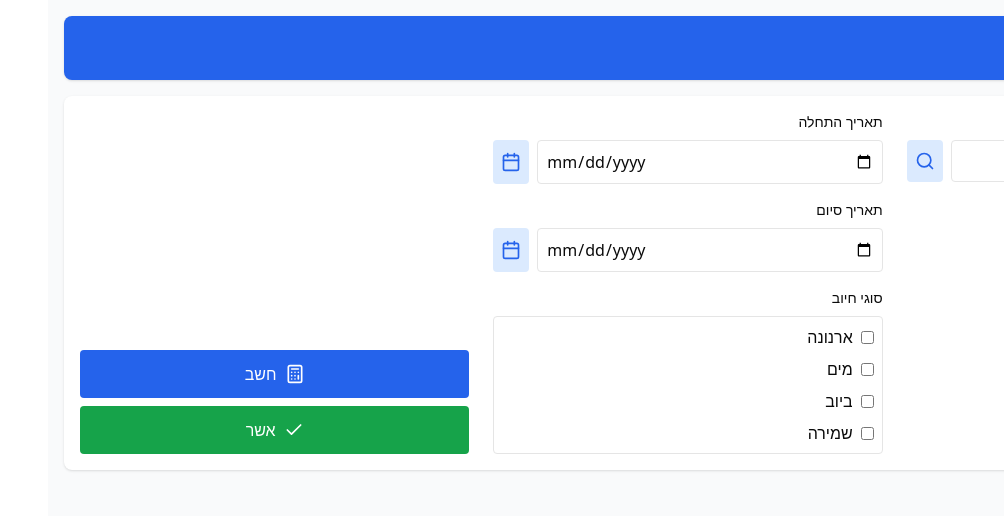
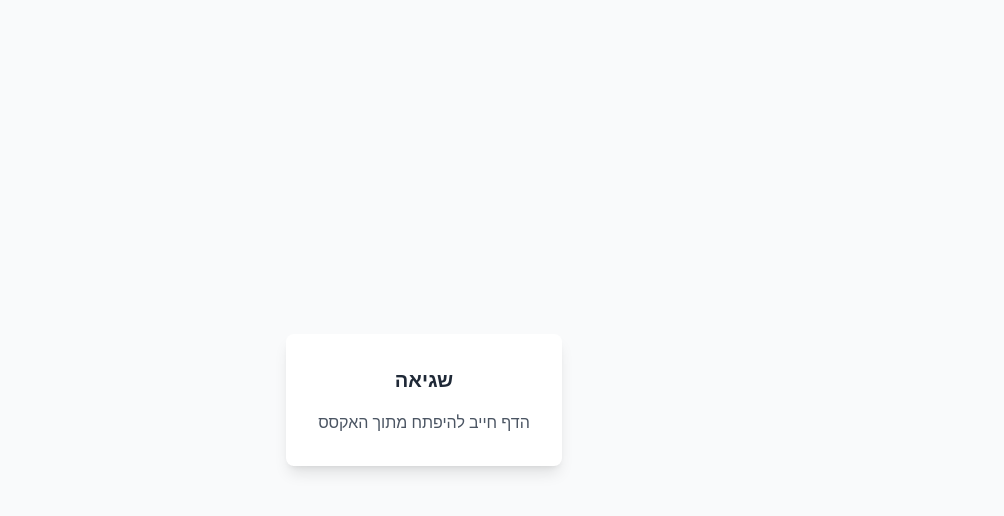
Before and after one commit to Doron-gut1/retro-calculator, a React (Vite) app: page / in a window 1280 px wide. Shown: the top 516 px of the page, without its empty margins (276-1280 px from the left). Built offline with nearby package versions, Linux system fonts and the light colour scheme.

Commit message:
fix: Update RetroForm to fix type errors and improve structure

```diff
--- a/src/components/RetroForm.tsx
+++ b/src/components/RetroForm.tsx
@@ -1,29 +1,47 @@
-import React, { useState } from 'react';
+import React, { useCallback, useEffect } from 'react';
+import { useRetroStore } from '../store';
 import { useErrorSystem } from '../lib/ErrorSystem';
+import { retroApi } from '../services/api';
 import { PropertySearch, PropertyDetails } from './PropertySearch';
-import DateRangeSelect from './inputs/DateRangeSelect';
-import ChargeTypesSelect from './inputs/ChargeTypesSelect';
 import { SizesTable } from './SizesAndTariffs';
 import { CalculationButtons } from './buttons';
 import { CalculationResults } from './results';
-import type { Property } from '../types';
+import { AnimatedAlert } from './UX';
+import { LoadingSpinner } from './UX';
 
 export const RetroForm: React.FC = () => {
-  const [property, setProperty] = useState<Property | null>(null);
-  const [startDate, setStartDate] = useState<string>('');
-  const [endDate, setEndDate] = useState<string>('');
-  const [selectedChargeTypes, setSelectedChargeTypes] = useState<string[]>([]);
-  const [results, setResults] = useState<any[]>([]);
-  const [isLoading, setIsLoading] = useState(false);
+  const {
+    odbcName,
+    jobNumber,
+    property,
+    startDate,
+    endDate,
+    selectedChargeTypes,
+    results,
+    isLoading,
+    setLoading,
+    setResults
+  } = useRetroStore();
 
-  const { addError, clearErrors } = useErrorSystem();
+  const { errors, clearErrors, addError } = useErrorSystem();
 
-  const handleCalculate = async () => {
+  const isSessionReady = odbcName && jobNumber;
+
+  const handleCalculate = useCallback(async () => {
+    if (!isSessionReady) {
+      addError({
+        type: 'error',
+        message: 'לא ניתן לבצע חישוב ללא פרמטרים מהאקסס',
+        field: 'calculation'
+      });
+      return;
+    }
+
     if (!property) {
       addError({
         type: 'error',
         message: 'יש לבחור נכס',
-        field: 'property'
+        field: 'calculation'
       });
       return;
     }
@@ -32,7 +50,7 @@ export const RetroForm: React.FC = () => {
       addError({
         type: 'error',
         message: 'יש לבחור תאריכי התחלה וסיום',
-        field: 'dates'
+        field: 'calculation'
       });
       return;
     }
@@ -41,35 +59,51 @@ export const RetroForm: React.FC = () => {
       addError({
         type: 'error',
         message: 'יש לבחור לפחות סוג חיוב אחד',
-        field: 'chargeTypes'
+        field: 'calculation'
       });
       return;
     }
 
-    setIsLoading(true);
     clearErrors();
+    setLoading(true);
 
     try {
-      // TODO: כאן יהיה החישוב האמיתי
-      setResults([]);
+      const response = await retroApi.calculateRetro({
+        propertyId: property.id,
+        startDate: startDate.toISOString().split('T')[0],
+        endDate: endDate.toISOString().split('T')[0],
+        chargeTypes: selectedChargeTypes.map(Number),
+        jobNumber: jobNumber
+      }, odbcName);
+
+      setResults(response.rows);
     } catch (error: unknown) {
-      addError({
-        type: 'error',
-        message: error instanceof Error ? error.message : 'שגיאה בחישוב',
-        field: 'calculation'
-      });
+      if (error instanceof Error) {
+        addError({
+          type: 'error',
+          message: error.message,
+          field: 'calculation'
+        });
+      }
     } finally {
-      setIsLoading(false);
+      setLoading(false);
     }
-  };
+  }, [isSessionReady, property, startDate, endDate, selectedChargeTypes, jobNumber, odbcName, clearErrors, setLoading, addError, setResults]);
 
-  const handlePropertySelect = (selectedProperty: Property) => {
-    setProperty(selectedProperty);
-  };
+  useEffect(() => {
+    return () => clearErrors();
+  }, [clearErrors]);
 
-  const handlePayerChange = (payerId: string) => {
-    console.log('Changing payer:', payerId);
-  };
+  if (!isSessionReady) {
+    return (
+      <div className="flex items-center justify-center min-h-screen bg-gray-50">
+        <div className="bg-white p-8 rounded-lg shadow-lg text-center space-y-4">
+          <h2 className="text-xl font-semibold text-gray-800">שגיאה</h2>
+          <p className="text-gray-600">הדף חייב להיפתח מתוך האקסס</p>
+        </div>
+      </div>
+    );
+  }
 
   return (
     <div className="flex flex-col gap-4 p-4 bg-gray-50 min-h-screen">
@@ -80,23 +114,8 @@ export const RetroForm: React.FC = () => {
       <div className="bg-white rounded-lg shadow p-4 space-y-6">
         <div className="grid grid-cols-1 md:grid-cols-2 lg:grid-cols-3 gap-6">
           <div className="space-y-4">
-            <PropertySearch onPropertySelect={handlePropertySelect} />
-            {property && <PropertyDetails property={property} onPayerChange={handlePayerChange} />}
-          </div>
-
-          <div className="space-y-4">
-            <DateRangeSelect
-              startDate={startDate}
-              endDate={endDate}
-              onChange={(start, end) => {
-                setStartDate(start);
-                setEndDate(end);
-              }}
-            />
-            <ChargeTypesSelect
-              selected={selectedChargeTypes}
-              onChange={setSelectedChargeTypes}
-            />
+            <PropertySearch property={property} />
+            {property && <PropertyDetails property={property} />}
           </div>
 
           <div className="flex flex-col justify-end gap-2">
@@ -119,6 +138,26 @@ export const RetroForm: React.FC = () => {
           <CalculationResults results={results} />
         </div>
       )}
+
+      {isLoading && (
+        <div className="fixed inset-0 bg-black bg-opacity-50 flex items-center justify-center">
+          <LoadingSpinner size="lg" />
+        </div>
+      )}
+
+      {errors.length > 0 && (
+        <div className="fixed bottom-4 right-4 space-y-2 max-w-md">
+          {errors.map((error, index: number) => (
+            <AnimatedAlert
+              key={`${error.field}-${index}`}
+              type={error.type || 'error'}
+              title="שגיאה"
+              message={error.message}
+              duration={5000}
+            />
+          ))}
+        </div>
+      )}
     </div>
   );
 };
```
